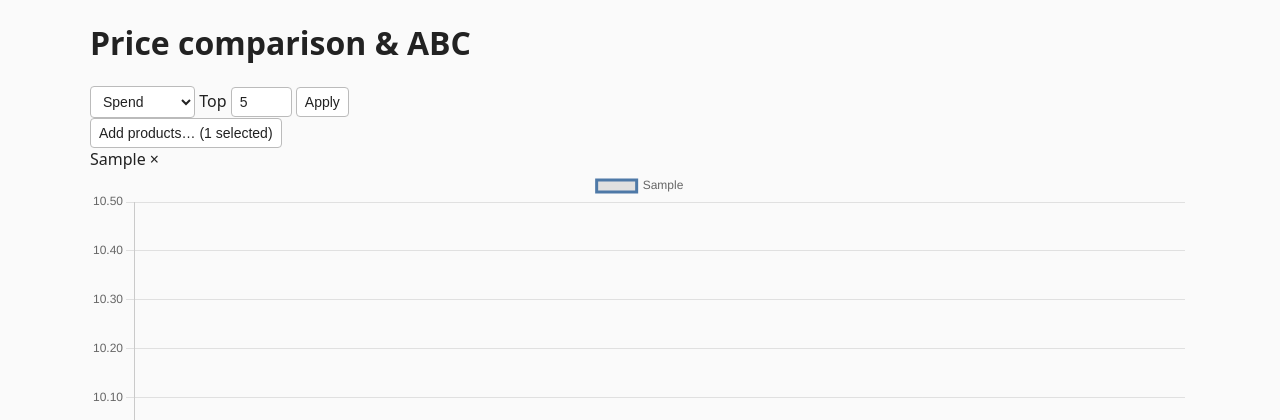
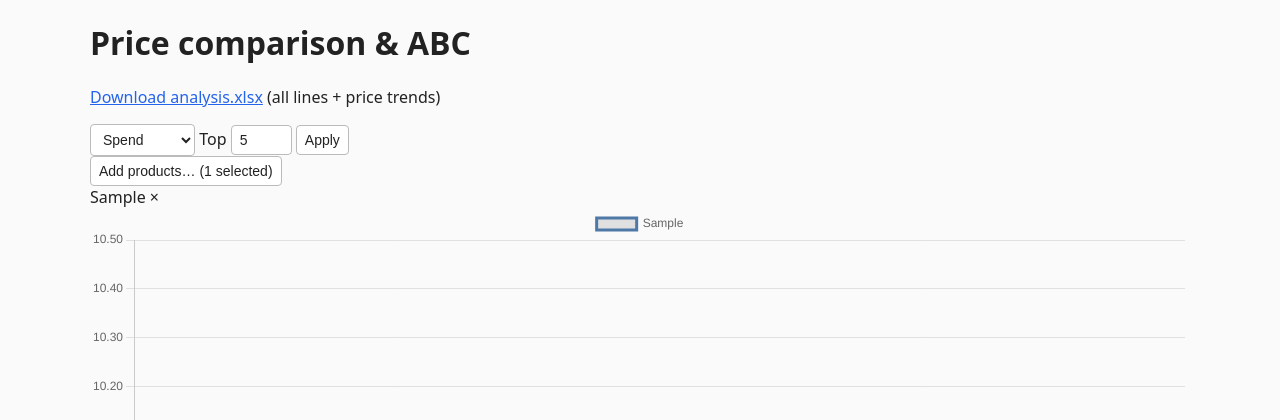
Before and after one commit to SordyGR/Lidl2Grocy, a Flask app: page /prices in a window 1280 px wide. Shown: the part 48-468 px from the top of the page. Run offline with Flask 3, Linux system fonts and the light colour scheme; tables that the repository leaves empty hold one stand-in row (values such as "Sample post").

Commit message:
feat: analysis.xlsx download from live DB (All Data + Price Trends)

```diff
--- a/Lidl Parser/app.py
+++ b/Lidl Parser/app.py
@@ -364,6 +364,48 @@ def export_csv():
                     x["card_last4"] or "", x["payer"] or "", x["splits"] or "", x["grocy_status"]])
     return Response("\ufeff" + buf.getvalue(), mimetype="text/csv",
                     headers={"Content-Disposition": f"attachment; filename=export_{frm}_{to}.csv"})
+
+
+@app.route("/export-analysis.xlsx")
+def export_analysis():
+    rows = query("""
+        SELECT r.filename AS receipt, r.receipt_date AS date, i.raw AS product,
+               i.clean AS clean, i.category AS category, i.qty AS qty,
+               i.unit_price AS unit_price, i.vat AS vat, i.discount AS discount,
+               i.final AS final, i.match_type AS match_type,
+               i.match_score AS match_score, p.barcode AS barcode,
+               r.store AS store, r.card_last4 AS card
+        FROM items i JOIN receipts r ON r.id = i.receipt_id
+        LEFT JOIN products p ON p.raw = i.raw
+        ORDER BY r.receipt_date, r.filename, i.id
+    """)
+    cols = ["Receipt", "Date", "Product", "Clean", "Category", "Qty",
+            "Unit Price", "VAT", "Discount", "Final", "Match Type",
+            "Match Score", "Barcode", "Store", "Card"]
+    all_data = pd.DataFrame([dict(r) for r in rows],
+                            columns=["receipt", "date", "product", "clean",
+                                     "category", "qty", "unit_price", "vat",
+                                     "discount", "final", "match_type",
+                                     "match_score", "barcode", "store", "card"])
+    all_data.columns = cols
+    # Barcodes / card tails must stay text in Excel (leading zeros matter).
+    for text_col in ("Barcode", "Card"):
+        all_data[text_col] = all_data[text_col].astype("string")
+    if len(all_data):
+        trends = (all_data.groupby(["Clean", "Date"])["Unit Price"]
+                          .agg(["mean", "min", "max"]).reset_index()
+                          .rename(columns={"Clean": "Clean Product"}))
+    else:
+        trends = pd.DataFrame(columns=["Clean Product", "Date", "mean", "min", "max"])
+    buf = io.BytesIO()
+    with pd.ExcelWriter(buf) as writer:
+        all_data.to_excel(writer, sheet_name="All Data", index=False)
+        trends.to_excel(writer, sheet_name="Price Trends", index=False)
+    buf.seek(0)
+    stamp = date.today().strftime("%Y-%m-%d")
+    return Response(buf.getvalue(),
+                    mimetype="application/vnd.openxmlformats-officedocument.spreadsheetml.sheet",
+                    headers={"Content-Disposition": f"attachment; filename=analysis_{stamp}.xlsx"})
 
 
 @app.route("/upload", methods=["GET", "POST"])
--- a/Lidl Parser/templates/prices.html
+++ b/Lidl Parser/templates/prices.html
@@ -1,6 +1,7 @@
 {% extends "base.html" %}
 {% block content %}
 <h1>Price comparison & ABC</h1>
+<p><a href="/export-analysis.xlsx">Download analysis.xlsx</a> (all lines + price trends)</p>
 <form id="ctl" method="get" onsubmit="return false">
 <select name="metric" id="metric">
 <option value="spend">Spend</option>
--- a/Lidl Parser/templates/prices_v2.html
+++ b/Lidl Parser/templates/prices_v2.html
@@ -1,6 +1,7 @@
 {% extends "base_v2.html" %}
 {% block content %}
 <h1>Price comparison & ABC</h1>
+<p class="sub"><a href="/export-analysis.xlsx">Download analysis.xlsx</a> (all lines + price trends)</p>
 <form id="ctl" method="get" onsubmit="return false">
 <select name="metric" id="metric">
 <option value="spend">Spend</option>
```
Also changed, not shown: Lidl Parser/tests/test_export_analysis.py (added, +76 -0 lines), README.md.
